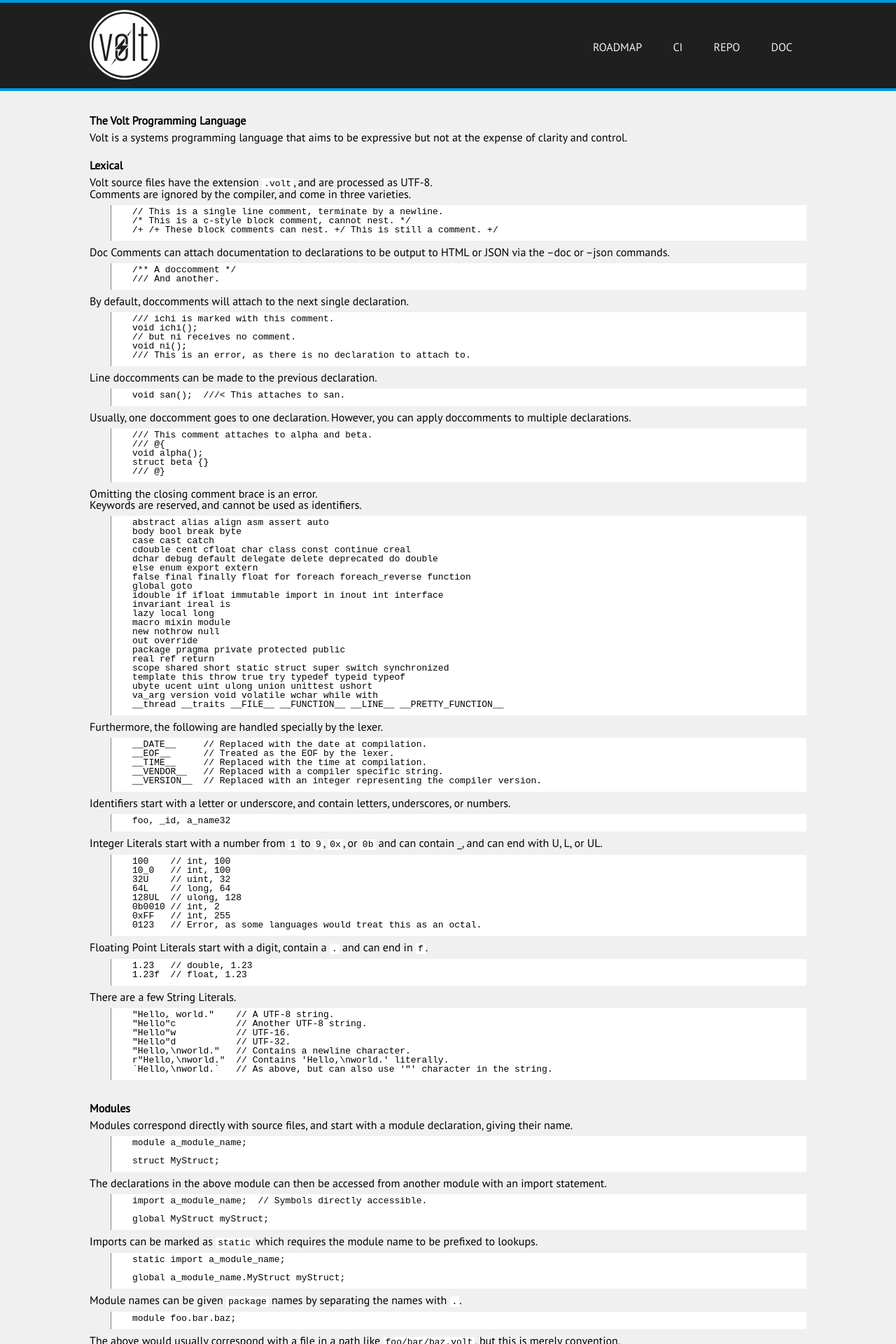
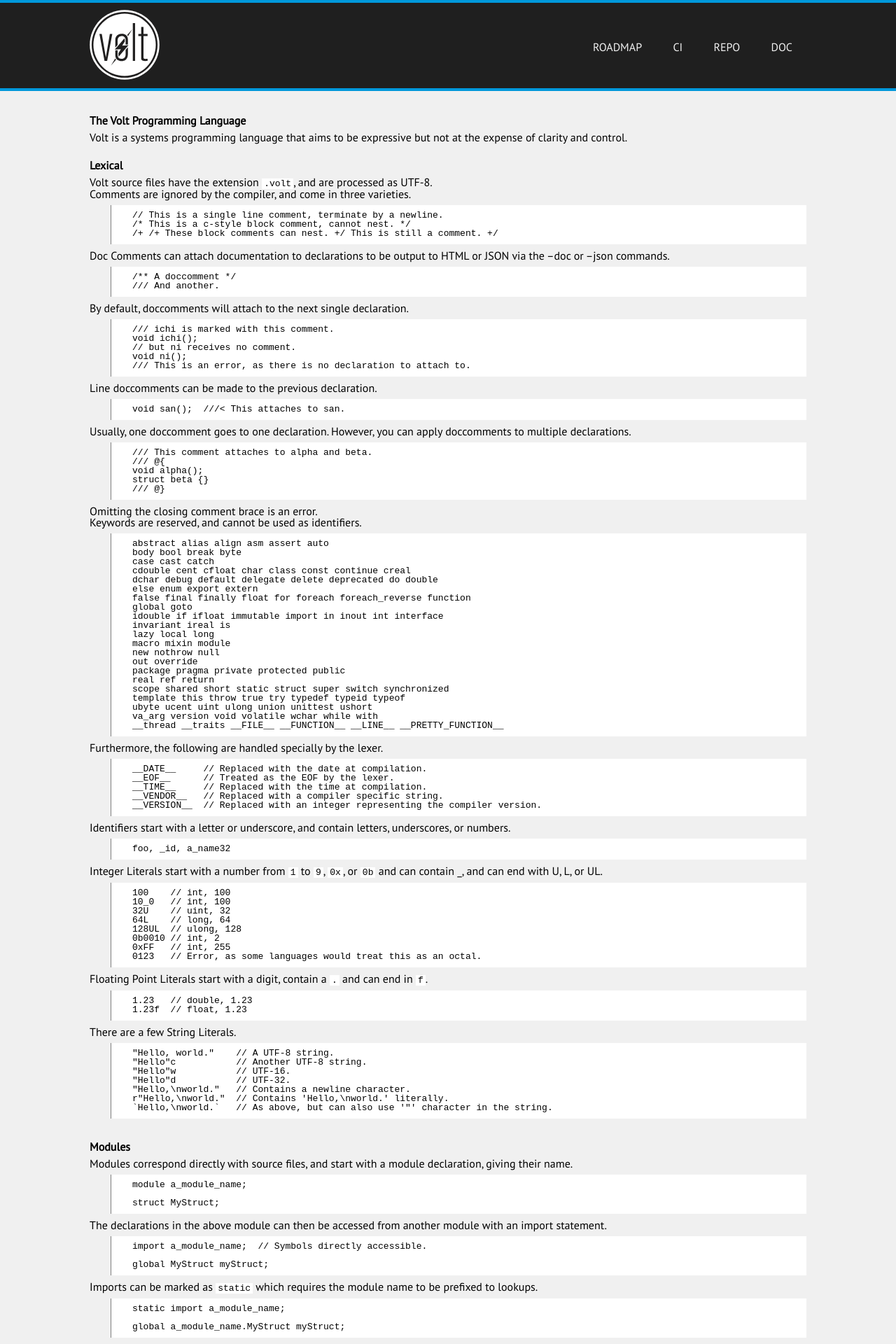
Before and after one commit to VoltLang/Website, a Jekyll site: the page built from doc/volt.md, in a window 1280 px wide. Shown: the top 1920 px of the page at 70% size. Built offline with Jekyll 4.4.1, drawn with Linux system fonts in a browser that asks for light colours.

Commit message:
css: Improve look of large code blocks.

```diff
--- a/css/style.css
+++ b/css/style.css
@@ -196,7 +196,7 @@ pre {
 	margin: 8px 0;
 	margin-left: 30px;
 	border-left: 1px solid gray;
-	padding: 3px 0px 9px 30px;
+	padding: 8px 0px 9px 30px;
 	overflow-x: auto;
 }
 
```
